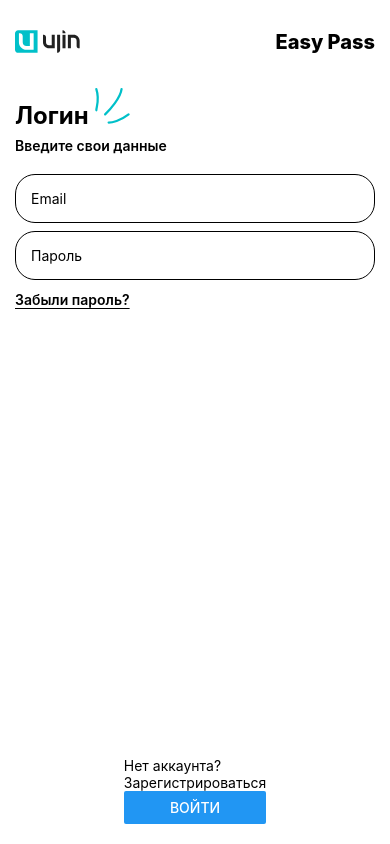
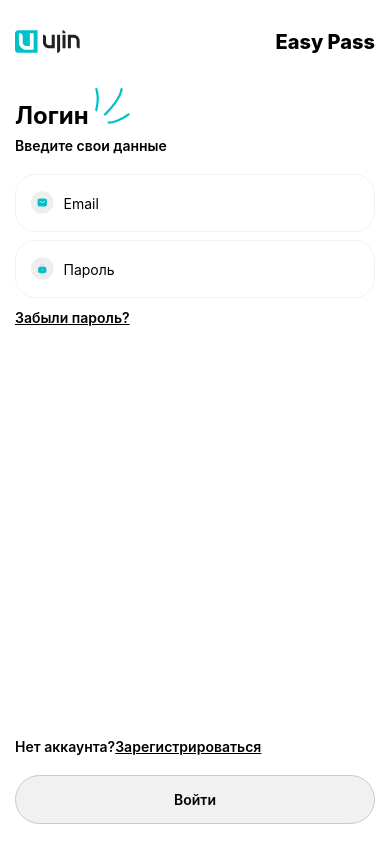
Before and after one commit to ToolsDevOrg/Tools_Hackaton_FrontEnd, a React Native app: screen /login in a window 390 px wide. Built offline with nearby package versions, Linux system fonts and the light colour scheme.

Commit message:
feat: LoginScreen

```diff
--- a/src/app/navigation/AppNavigator.tsx
+++ b/src/app/navigation/AppNavigator.tsx
@@ -6,7 +6,7 @@ import {
 import { GestureHandlerRootView } from "react-native-gesture-handler";
 import { TabNavigator } from "./TabNavigator";
 import { StartScreen } from "@/screens/StartScreen";
-import { LoginScreen } from "@/screens/loginScreen/loginScreen";
+import { LoginScreen } from "@/screens/LoginScreen/loginScreen";
 import { registerScreen } from "@/screens/registerScreen";
 
 export const AppNavigator: React.FC = () => {
--- a/src/screens/loginScreen/icons.tsx
+++ b/src/screens/loginScreen/icons.tsx
@@ -0,0 +1,86 @@
+import Svg, { Path, Rect } from "react-native-svg";
+
+export const UjinLogo = () => {
+  return (
+    <Svg width="65" height="24" viewBox="0 0 65 24" fill="none">
+      <Path
+        d="M39.7614 4.83302H36.7345V15.2587H34.0398C32.2408 15.2587 31.0172 14.0327 31.0172 12.2326V7.16119C31.0172 5.87545 29.9755 4.83311 28.6905 4.83311H27.9904V12.2326C27.9904 15.5756 30.6988 18.2857 34.0398 18.2857L39.7614 18.2856V4.83302Z"
+        fill="#212121"
+      />
+      <Path
+        d="M52.8784 18.2859H55.9054V7.86012L58.6002 7.86017C60.399 7.86017 61.6227 9.08619 61.6227 10.8862V15.9577C61.6227 17.2435 62.6645 18.2858 63.9496 18.2858H64.6497V10.8862C64.6497 7.54325 61.941 4.83324 58.6002 4.83324L52.8784 4.83333V18.2859Z"
+        fill="#212121"
+      />
+      <Path
+        d="M50.5393 3.32899C50.5393 2.9315 50.4608 2.5379 50.3087 2.17067C50.1566 1.80344 49.9336 1.46977 49.6528 1.1887C49.3716 0.90763 49.038 0.684676 48.6706 0.532567C48.3036 0.380453 47.91 0.302162 47.5123 0.302162V3.32899H50.5393Z"
+        fill="#212121"
+      />
+      <Path
+        d="M45.1461 19.7832C45.1461 20.1807 45.0679 20.5743 44.9158 20.9415C44.7637 21.3088 44.5407 21.6424 44.2597 21.9235C43.9786 22.2045 43.645 22.4275 43.2777 22.5796C42.9105 22.7317 42.5169 22.81 42.1194 22.81L42.0961 4.82467H45.1229L45.1461 19.7832Z"
+        fill="#212121"
+      />
+      <Path
+        d="M47.4934 4.83302H50.5204V18.2856H47.4934V4.83302Z"
+        fill="#212121"
+      />
+      <Path
+        d="M0 3.48529C0 1.72036 1.43075 0.289612 3.19568 0.289612H22.5694V22.8591H3.19568C1.43075 22.8591 0 21.4283 0 19.6634V3.48529Z"
+        fill="#00C0C9"
+      />
+      <Path
+        d="M18.6415 3.35213H14.8581V16.0004L11.4897 16.0003C9.24102 16.0003 7.71153 14.4627 7.71153 12.2052V6.272C7.71153 4.65946 6.40945 3.35223 4.80323 3.35223H3.9281V12.2052C3.9281 16.3978 7.31358 19.7965 11.4897 19.7965L18.6415 19.7964V3.35213Z"
+        fill="white"
+      />
+    </Svg>
+  );
+};
+
+export const LinesIcon = ({ className }: { className?: string }) => {
+  return (
+    <Svg
+      className={className}
+      width="33"
+      height="40"
+      viewBox="0 0 33 40"
+      fill="none"
+    >
+      <Path
+        d="M1.18812 22.3973C2.09903 18.9978 7.32039 13.1096 6.65356 2M8.62428 28.6407C14.7999 25.2349 27.9243 16.4442 31.017 8.52817M9.89838 37.4839C12.9202 38.2936 21.4287 38.8731 31.2879 34.7134"
+        stroke="#00C0C9"
+        stroke-width="2.24383"
+        stroke-linecap="round"
+        stroke-linejoin="round"
+      />
+    </Svg>
+  );
+};
+
+export const LoginIcon = () => {
+  return (
+    <Svg width="25" height="26" viewBox="0 0 25 26" fill="none">
+      <Rect y="0.0208435" width="25" height="25" rx="12.5" fill="#EEEEEE" />
+      <Path
+        d="M15.1041 8.09375H9.89579C8.33329 8.09375 7.29163 8.875 7.29163 10.6979V14.3438C7.29163 16.1667 8.33329 16.9479 9.89579 16.9479H15.1041C16.6666 16.9479 17.7083 16.1667 17.7083 14.3438V10.6979C17.7083 8.875 16.6666 8.09375 15.1041 8.09375ZM15.3489 11.2656L13.7187 12.5677C13.375 12.8438 12.9375 12.9792 12.5 12.9792C12.0625 12.9792 11.6198 12.8438 11.2812 12.5677L9.651 11.2656C9.48433 11.1302 9.45829 10.8802 9.5885 10.7135C9.72392 10.5469 9.96871 10.5156 10.1354 10.651L11.7656 11.9531C12.1614 12.2708 12.8333 12.2708 13.2291 11.9531L14.8593 10.651C15.026 10.5156 15.276 10.5417 15.4062 10.7135C15.5416 10.8802 15.5156 11.1302 15.3489 11.2656Z"
+        fill="#00C1C9"
+      />
+    </Svg>
+  );
+};
+
+export const PasswordIcon = () => {
+  return (
+    <Svg width="25" height="26" viewBox="0 0 25 26" fill="none">
+      <Rect y="0.0208435" width="25" height="25" rx="12.5" fill="#EEEEEE" />
+      <Path
+        d="M14.6177 10.536C16.006 10.5362 17.1313 11.6623 17.1313 13.0506V15.1678C17.1311 16.556 16.0058 17.6812 14.6177 17.6815H10.3833C8.99493 17.6815 7.86892 16.5561 7.86865 15.1678V13.0506C7.86865 11.6621 8.99477 10.536 10.3833 10.536H14.6177ZM12.5005 13.1825C12.2814 13.1825 12.1033 13.3599 12.103 13.5789L12.1021 14.6375L12.1108 14.7176C12.1479 14.8983 12.3079 15.0357 12.4995 15.036C12.6911 15.036 12.8509 14.8992 12.8882 14.7186L12.897 14.6385L12.8979 13.5799C12.8979 13.3608 12.7195 13.1827 12.5005 13.1825Z"
+        fill="#00C0C9"
+      />
+      <Path
+        opacity="0.3"
+        d="M14.6172 10.933V9.87436C14.6172 8.70507 13.6693 7.75717 12.5 7.75717V7.75717C11.3307 7.75717 10.3828 8.70507 10.3828 9.87436L10.3828 10.933"
+        stroke="#00C0C9"
+        strokeWidth="0.793945"
+      />
+    </Svg>
+  );
+};
--- a/src/screens/loginScreen/loginScreen.tsx
+++ b/src/screens/loginScreen/loginScreen.tsx
@@ -1,7 +1,7 @@
 import { ScreenWrapper } from "@/shared/ui";
 import { CustomInput } from "@/shared/ui/input/input";
-import { LinesIcon, UjinLogo } from "@/widgets/tab_bar/icons";
-import { Button, View, Text, TouchableOpacity } from "react-native";
+import { View, Text, Pressable } from "react-native";
+import { UjinLogo, LinesIcon, LoginIcon, PasswordIcon } from "./icons";
 
 export const LoginScreen = () => {
   return (
@@ -23,22 +23,32 @@ export const LoginScreen = () => {
           </View>
 
           <View className=" flex-col gap-[8px]">
-            <CustomInput placeholder="Email" type="email" />
-            <CustomInput placeholder="Пароль" />
-            <TouchableOpacity>
-              <Text className="font-[600] text-[14px] leading-[24px] color-[#717171] underline underline-offset-[3px]">Забыли пароль?</Text>
-            </TouchableOpacity>
+            <CustomInput
+              placeholder="Email"
+              type="email"
+              children={<LoginIcon />}
+            />
+            <CustomInput placeholder="Пароль" children={<PasswordIcon />} />
+
+            <Text className="font-[600] text-[14px] leading-[24px] color-[#717171] underline ">
+              Забыли пароль?
+            </Text>
           </View>
         </View>
 
-        <View>
-          <View>
-            <Text>Нет аккаунта?</Text>
-            <TouchableOpacity>
-              <Text>Зарегистрироваться</Text>
-            </TouchableOpacity>
+        <View className="flex-col w-[100%] gap-[16px]">
+          <View className="flex-row items-start w-[100%]">
+            <Text className="font-[600] text-[14px] leading-[24px] color-[#717171]">
+              Нет аккаунта?
+            </Text>
+
+            <Text className="font-[600] text-[14px] leading-[24px] color-[#00C0C9] underline">
+              Зарегистрироваться
+            </Text>
           </View>
-          <Button title="Войти" onPress={() => {}} />
+          <Pressable className="border-[1.24px] border-[#C9C9C9] rounded-[30px] bg-[#7979791A] items-center justify-center py-[15px]">
+            <Text className="font-[600] text-[14px]">Войти</Text>
+          </Pressable>
         </View>
       </View>
     </ScreenWrapper>
--- a/src/shared/ui/input/input.tsx
+++ b/src/shared/ui/input/input.tsx
@@ -1,4 +1,4 @@
-import { ReactNode } from "react";
+import { ReactElement, ReactHTMLElement, ReactNode } from "react";
 import { TextInput, View } from "react-native";
 
 interface InputProps {
@@ -13,7 +13,7 @@ export const CustomInput = ({
   type = "text",
 }: InputProps) => {
   return (
-    <View className="border-[#F2F2F] border-[0.8px] rounded-[20px] gap-[10px] p-[15px]">
+    <View className="border-[#F2F2F2] border-[0.8px] rounded-[20px] gap-[10px] p-[15px] flex-row">
       {children}
 
       {type === "FIO" ? (
@@ -23,7 +23,7 @@ export const CustomInput = ({
           ))}
         </>
       ) : (
-        <TextInput placeholder={placeholder} />
+        <TextInput placeholder={placeholder} className=" h-[100%] w-[100%]" />
       )}
     </View>
   );
--- a/src/widgets/tab_bar/icons.tsx
+++ b/src/widgets/tab_bar/icons.tsx
@@ -110,58 +110,3 @@ export const ProfileIcon = ({ color = "#959595" }: { color?: string }) => {
     </Svg>
   );
 };
-
-export const UjinLogo = () => {
-  return (
-    <Svg width="65" height="24" viewBox="0 0 65 24" fill="none">
-      <Path
-        d="M39.7614 4.83302H36.7345V15.2587H34.0398C32.2408 15.2587 31.0172 14.0327 31.0172 12.2326V7.16119C31.0172 5.87545 29.9755 4.83311 28.6905 4.83311H27.9904V12.2326C27.9904 15.5756 30.6988 18.2857 34.0398 18.2857L39.7614 18.2856V4.83302Z"
-        fill="#212121"
-      />
-      <Path
-        d="M52.8784 18.2859H55.9054V7.86012L58.6002 7.86017C60.399 7.86017 61.6227 9.08619 61.6227 10.8862V15.9577C61.6227 17.2435 62.6645 18.2858 63.9496 18.2858H64.6497V10.8862C64.6497 7.54325 61.941 4.83324 58.6002 4.83324L52.8784 4.83333V18.2859Z"
-        fill="#212121"
-      />
-      <Path
-        d="M50.5393 3.32899C50.5393 2.9315 50.4608 2.5379 50.3087 2.17067C50.1566 1.80344 49.9336 1.46977 49.6528 1.1887C49.3716 0.90763 49.038 0.684676 48.6706 0.532567C48.3036 0.380453 47.91 0.302162 47.5123 0.302162V3.32899H50.5393Z"
-        fill="#212121"
-      />
-      <Path
-        d="M45.1461 19.7832C45.1461 20.1807 45.0679 20.5743 44.9158 20.9415C44.7637 21.3088 44.5407 21.6424 44.2597 21.9235C43.9786 22.2045 43.645 22.4275 43.2777 22.5796C42.9105 22.7317 42.5169 22.81 42.1194 22.81L42.0961 4.82467H45.1229L45.1461 19.7832Z"
-        fill="#212121"
-      />
-      <Path
-        d="M47.4934 4.83302H50.5204V18.2856H47.4934V4.83302Z"
-        fill="#212121"
-      />
-      <Path
-        d="M0 3.48529C0 1.72036 1.43075 0.289612 3.19568 0.289612H22.5694V22.8591H3.19568C1.43075 22.8591 0 21.4283 0 19.6634V3.48529Z"
-        fill="#00C0C9"
-      />
-      <Path
-        d="M18.6415 3.35213H14.8581V16.0004L11.4897 16.0003C9.24102 16.0003 7.71153 14.4627 7.71153 12.2052V6.272C7.71153 4.65946 6.40945 3.35223 4.80323 3.35223H3.9281V12.2052C3.9281 16.3978 7.31358 19.7965 11.4897 19.7965L18.6415 19.7964V3.35213Z"
-        fill="white"
-      />
-    </Svg>
-  );
-};
-
-export const LinesIcon = ({ className }: { className?: string }) => {
-  return (
-    <Svg
-      className={className}
-      width="33"
-      height="40"
-      viewBox="0 0 33 40"
-      fill="none"
-    >
-      <Path
-        d="M1.18812 22.3973C2.09903 18.9978 7.32039 13.1096 6.65356 2M8.62428 28.6407C14.7999 25.2349 27.9243 16.4442 31.017 8.52817M9.89838 37.4839C12.9202 38.2936 21.4287 38.8731 31.2879 34.7134"
-        stroke="#00C0C9"
-        stroke-width="2.24383"
-        stroke-linecap="round"
-        stroke-linejoin="round"
-      />
-    </Svg>
-  );
-};
```
